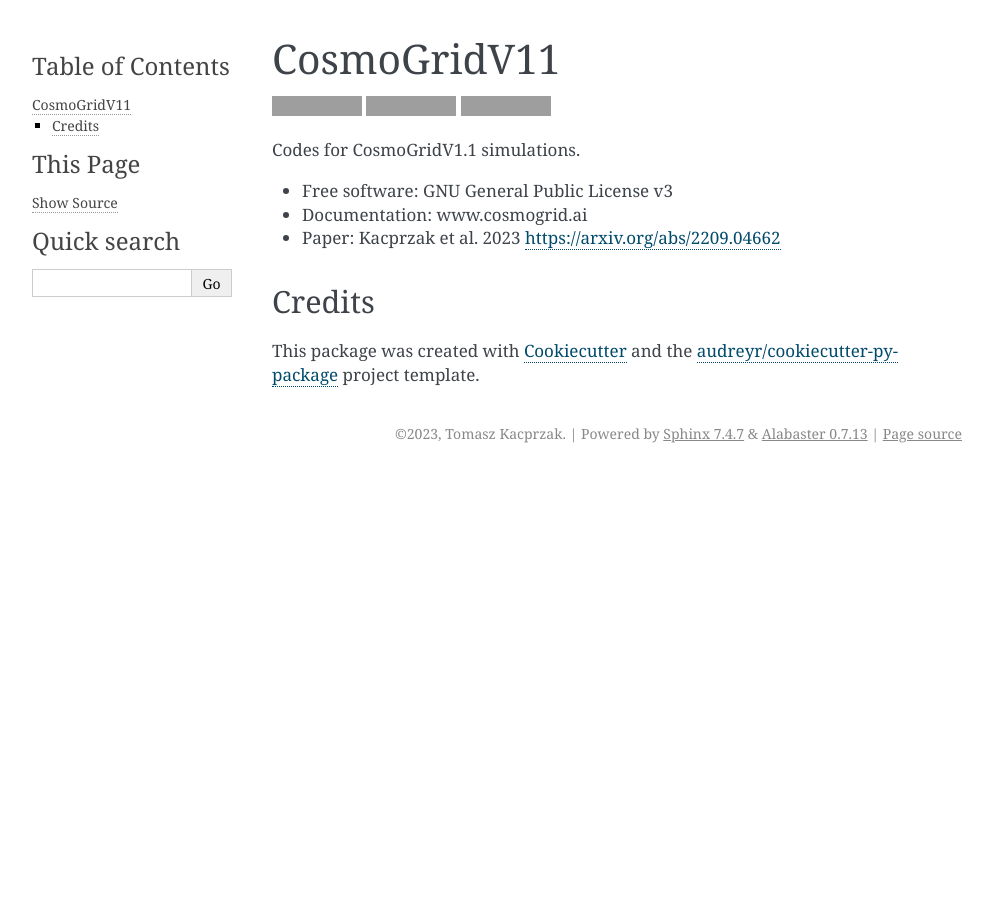
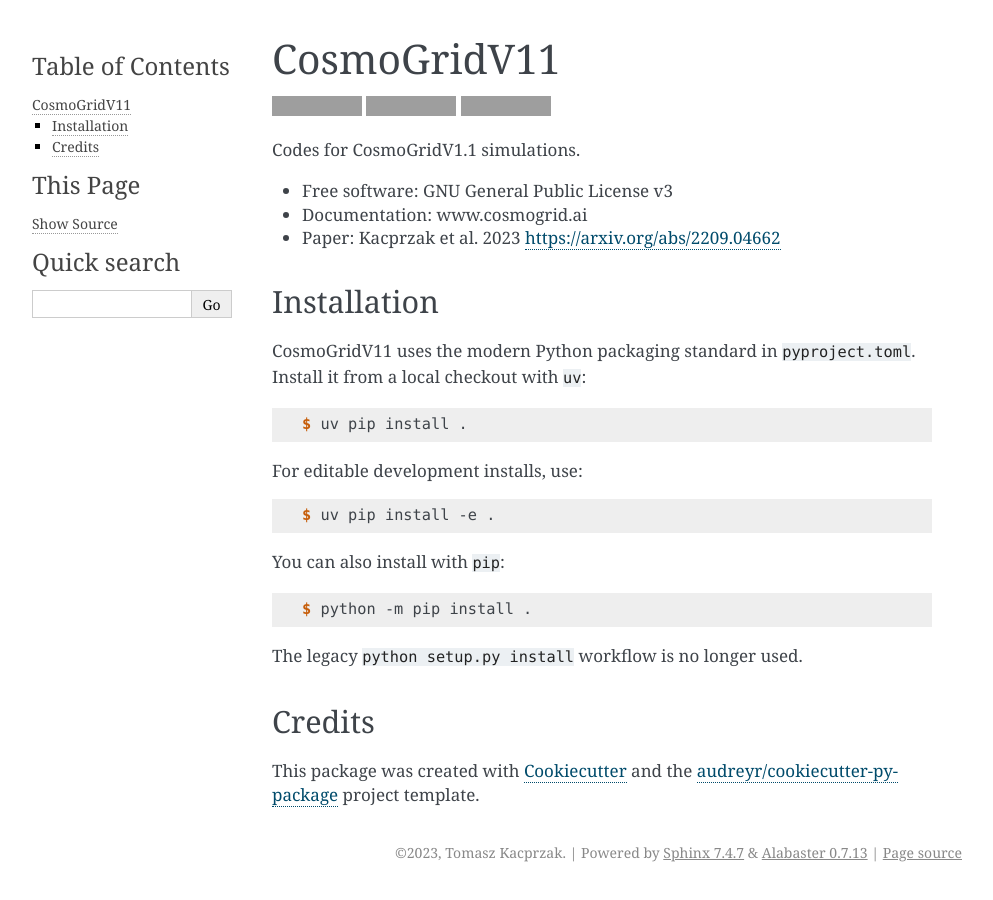
Before and after one commit to CosmoGridCollab/cosmogridv11, a Sphinx documentation site: the page built from docs/readme.rst, in a window 1280 px wide. Shown: the whole page, without its empty margins (148-1141 px from the left). Built offline with Sphinx 7.4.7, drawn with Linux system fonts in a browser that asks for light colours; pages that are not in the unit, such as notebooks, are missing from menus; grey boxes are pictures that could not be loaded.

Commit message:
Modernize Python packaging

```diff
--- a/CONTRIBUTING.rst
+++ b/CONTRIBUTING.rst
@@ -68,7 +68,7 @@
 
     $ mkvirtualenv cosmogridv11
     $ cd cosmogridv11/
-    $ python setup.py develop
+    $ python -m pip install -e .
 
 4. Create a branch for local development::
 
--- a/README.rst
+++ b/README.rst
@@ -22,6 +22,30 @@
 * Paper: Kacprzak et al. 2023 https://arxiv.org/abs/2209.04662
 
 
+Installation
+------------
+
+CosmoGridV11 uses the modern Python packaging standard in ``pyproject.toml``.
+Install it from a local checkout with ``uv``:
+
+.. code-block:: console
+
+    $ uv pip install .
+
+For editable development installs, use:
+
+.. code-block:: console
+
+    $ uv pip install -e .
+
+You can also install with ``pip``:
+
+.. code-block:: console
+
+    $ python -m pip install .
+
+The legacy ``python setup.py install`` workflow is no longer used.
+
 
 Credits
 -------
--- a/requirements_dev.txt
+++ b/requirements_dev.txt
@@ -7,3 +7,4 @@
 coverage==4.5.4
 Sphinx==1.8.5
 twine==1.14.0
+build
--- a/setup.cfg
+++ b/setup.cfg
@@ -3,9 +3,9 @@
 commit = True
 tag = True
 
-[bumpversion:file:setup.py]
-search = version='{current_version}'
-replace = version='{new_version}'
+[bumpversion:file:pyproject.toml]
+search = version = "{current_version}"
+replace = version = "{new_version}"
 
 [bumpversion:file:cosmogridv11/__init__.py]
 search = __version__ = '{current_version}'
```
Also changed, not shown: other parts of CONTRIBUTING.rst (+1 -1 lines), README.md (+20 -2 lines), README2.md (+20 -2 lines), docs/installation.rst (+16 -2 lines), pyproject.toml (added, +48 -0 lines), setup.py (deleted, +0 -49 lines), 2 other files.
